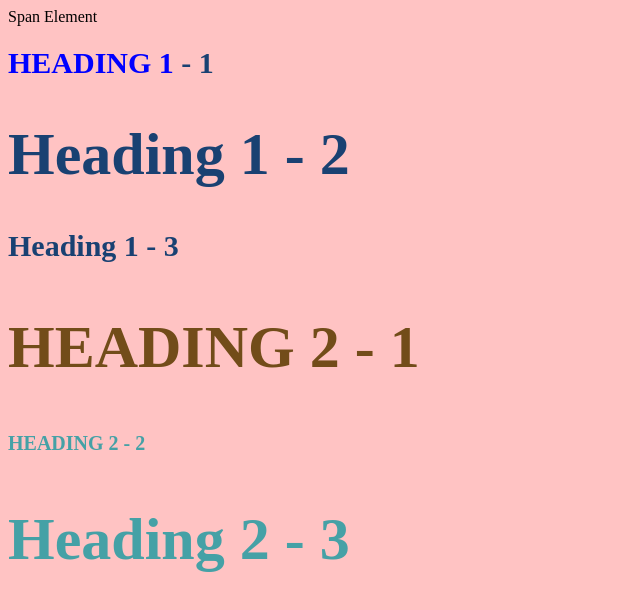
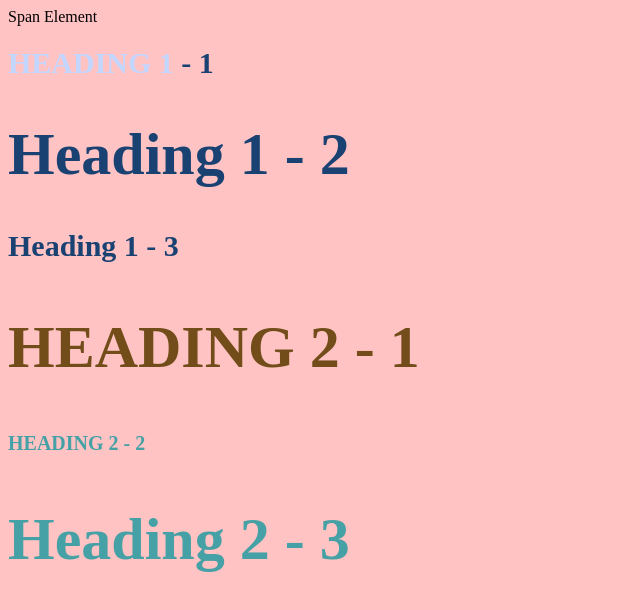
Before and after one commit to ccatack/HTML-CSS-Experimenting, a plain HTML site: page style-test.html in a window 1280 px wide. Shown: the whole page, without its empty margins (0-640 px from the left). Drawn offline with Linux system fonts and the light colour scheme.

Commit message:
Update test.css

```diff
--- a/CSS/test.css
+++ b/CSS/test.css
@@ -24,5 +24,5 @@ h2{
 }
 
 h1 span{
-    color: blue;
+    color: #C3D6FF;
 }
```
